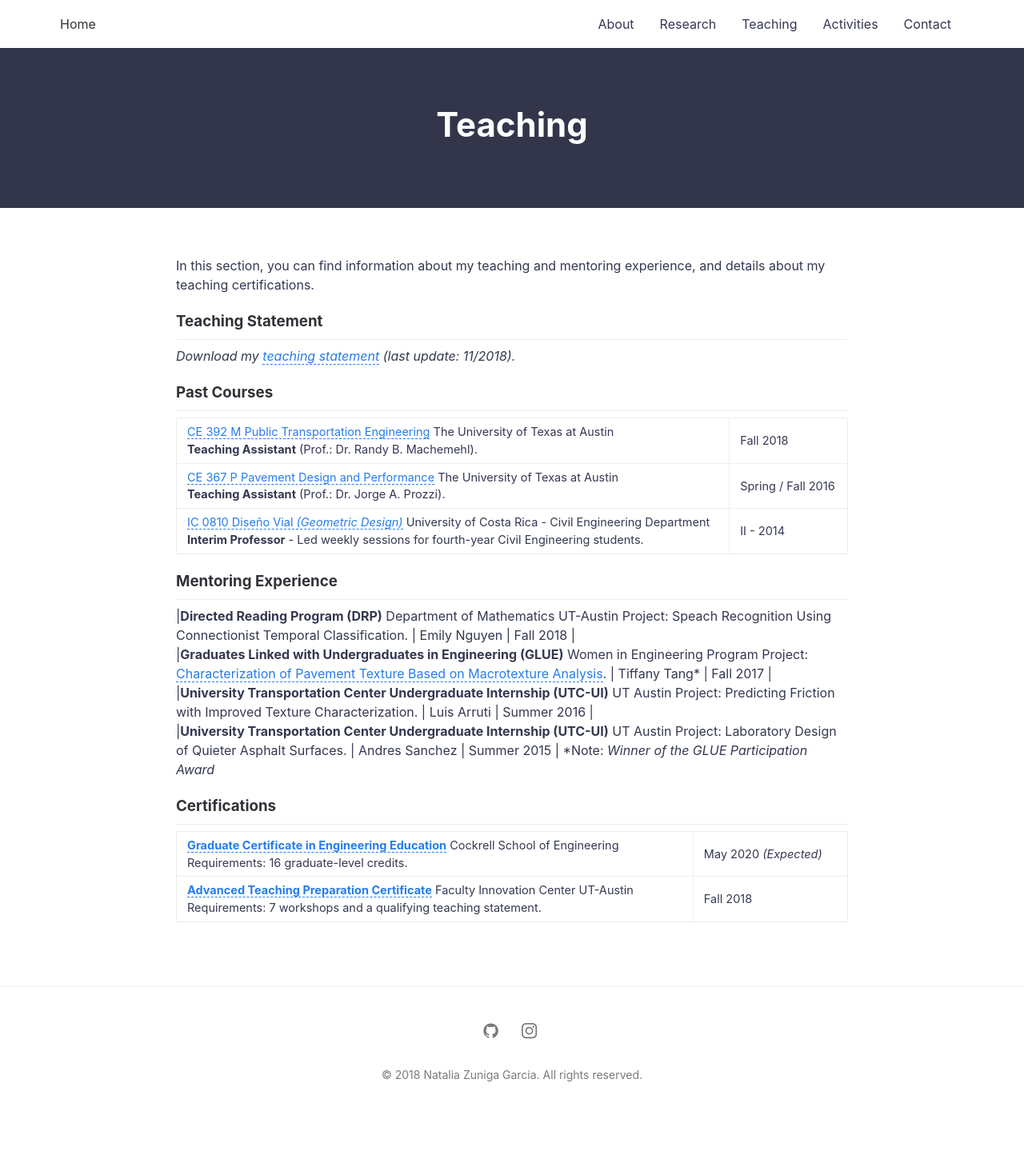
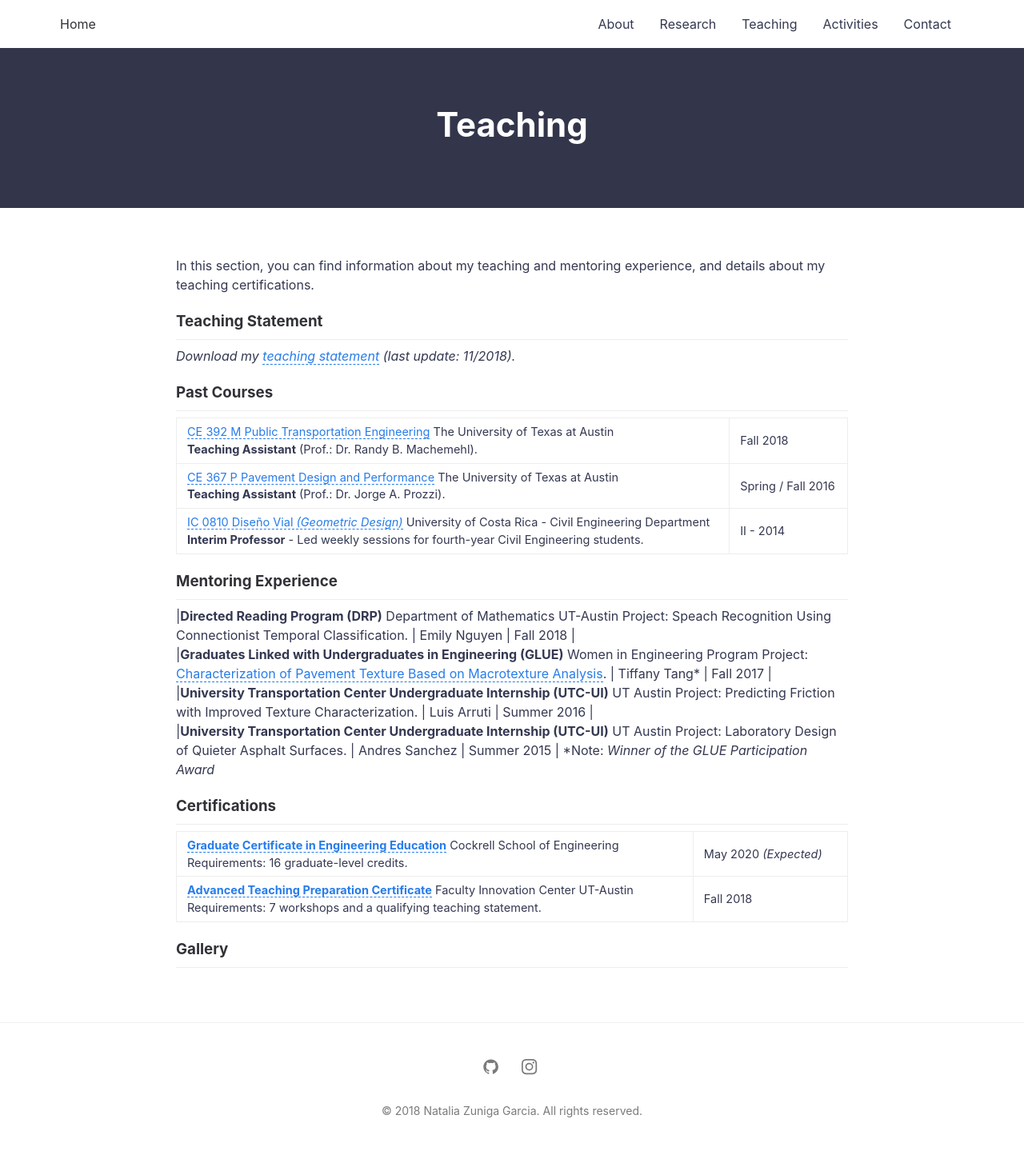
Before and after one commit to nzunigag/nzunigag.github.io, a Jekyll site: the page built from teaching.md, in a window 1280 px wide. Shown: the whole page at 80% size. Built offline with Jekyll 4.4.1, drawn with Linux system fonts in a browser that asks for light colours; before the commit the page ends 1399 px from its top, so only the background shows below that.

Commit message:
Update teaching.md

```diff
--- a/teaching.md
+++ b/teaching.md
@@ -31,3 +31,6 @@ ___
 
 <b>[Graduate Certificate in Engineering Education](http://www.engr.utexas.edu/graduate/certificate-engineering-education)</b> Cockrell School of Engineering<br>Requirements: 16 graduate-level credits. | May 2020 <i>(Expected)</i> <br>
 <b>[Advanced Teaching Preparation Certificate](https://facultyinnovate.utexas.edu/gsd)</b> Faculty Innovation Center UT-Austin<br>Requirements: 7 workshops and a qualifying teaching statement. | Fall 2018<br>
+
+### Gallery
+___
```
